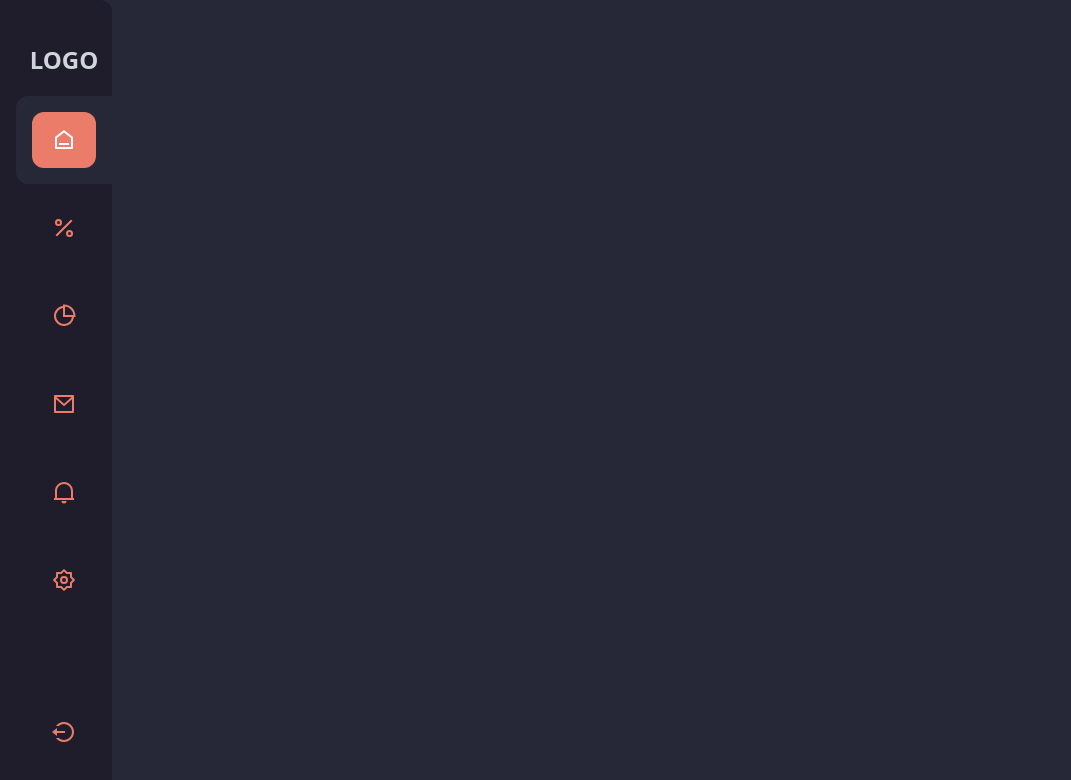
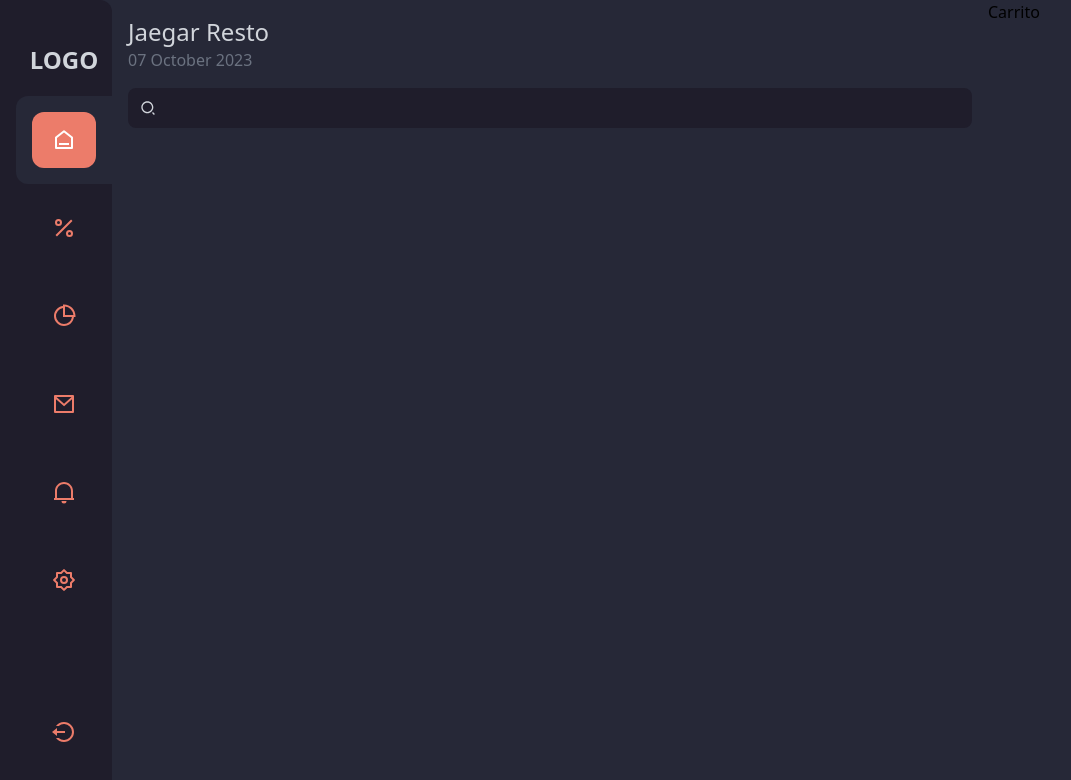
Before and after one commit to iAmJoeDeveloper/dashboard-store-v1, a React (Vite) app: page / in a window 1280 px wide. Shown: the top 780 px of the page, without its empty margins (0-1071 px from the left). Built offline with nearby package versions, Linux system fonts and the light colour scheme.

Commit message:
Header Init 1/2

```diff
--- a/src/App.jsx
+++ b/src/App.jsx
@@ -1,6 +1,13 @@
 import { useState } from 'react'
 // import './index.css'
-import { RiMenu2Fill, RiUser3Line, RiAddLine, RiPieChart2Line, RiCloseLine } from 'react-icons/ri'
+import {
+	RiMenu2Fill,
+	RiUser3Line,
+	RiAddLine,
+	RiPieChart2Line,
+	RiCloseLine,
+	RiSearch2Line,
+} from 'react-icons/ri'
 import Sidebar from './components/shared/Sidebar'
 
 function App() {
@@ -8,7 +15,7 @@ function App() {
 	const [showOrder, setShowOrder] = useState(false)
 
 	const toggleMenu = () => {
-		setShowMenu(!showMenu)
+		setShowMenu(showMenu)
 	}
 
 	return (
@@ -30,6 +37,28 @@ function App() {
 						{showMenu ? <RiCloseLine /> : <RiMenu2Fill />}
 					</button>
 				</nav>
+				<main className='lg:pl-28 grid grids-cols-1 lg:grid-cols-8'>
+					<div className='lg:col-span-6'>
+						<header className='p-4'>
+							<div className='flex flex-col gap-4'>
+								<div>
+									<h1 className='text-2xl text-gray-300'>Jaegar Resto</h1>
+									<p className='text-gray-500'>07 October 2023</p>
+								</div>
+								<form>
+									<div className='w-full relative'>
+										<RiSearch2Line className='absolute left-3 top-1/2 -translate-y-1/2 text-gray-300' />
+										<input
+											type='text'
+											className='bg-[#1F1D2B] w-full py-2 pl-10 pr-4 rounded-lg text-gray-300 outline-none'
+										/>
+									</div>
+								</form>
+							</div>
+						</header>
+					</div>
+					<div className='lg:col-span-2 fixed lg:static right-0'>Carrito</div>
+				</main>
 			</div>
 		</>
 	)
```
